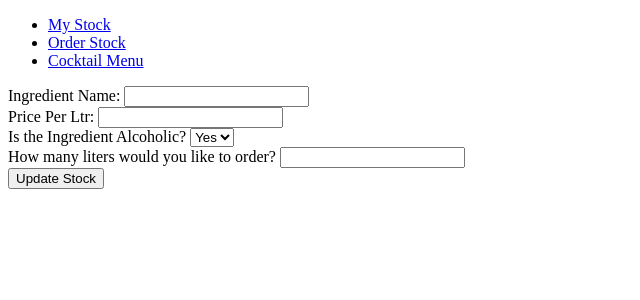
After one commit to IanTennyson/cocktail_bar, a Sinatra app: template views/ingredients/edit.erb in a window 1280 px wide. The commit adds this page. Shown: the top 300 px of the page, without its empty margins (0-640 px from the left). Run offline with Sinatra, Linux system fonts and the light colour scheme; the template is opened without the code that fills it, so the values that code supplies are empty; parts of the project's set-up code (start-up, migrations or seed data) failed here and were passed over.

Commit message:
adding a mark up value

```diff
--- /dev/null
+++ b/views/ingredients/edit.erb
@@ -0,0 +1,27 @@
+<form method="post" action="/ingredients/<%= @ingredient.id %>">
+  <label for="name">Ingredient Name:</label>
+  <input id="name" type="text" name="name" value="<%= @ingredient.name %>">
+
+  <br/>
+
+  <label for="price_per_ltr">Price Per Ltr:</label>
+  <input id="price_per_ltr" type="number" name="price_per_ltr" value="<%= @ingredient.price_per_ltr %>"/>
+
+  <br/>
+
+  <label for="is_alcoholic">Is the Ingredient Alcoholic?</label>
+  <select id="is_alcoholic" name="is_alcoholic">
+    <option value="t"<%="selected" if @ingredient.is_alcoholic == "Yes" %>>Yes</option>
+    <option value="f"<%="selected" if @ingredient.is_alcoholic == "No" %>>No</option>
+  </select>
+
+  <br/>
+
+  <label for="quantity">How many liters would you like to order?</label>
+  <input id="quantity" type="number" name="quantity" value="<%= @ingredient.quantity %>" />
+
+  <br/>
+
+  <input type="submit" value="Update Stock" />
+
+</form>
```
Also changed, not shown: views/ingredients/index.erb (+17 -0 lines).
